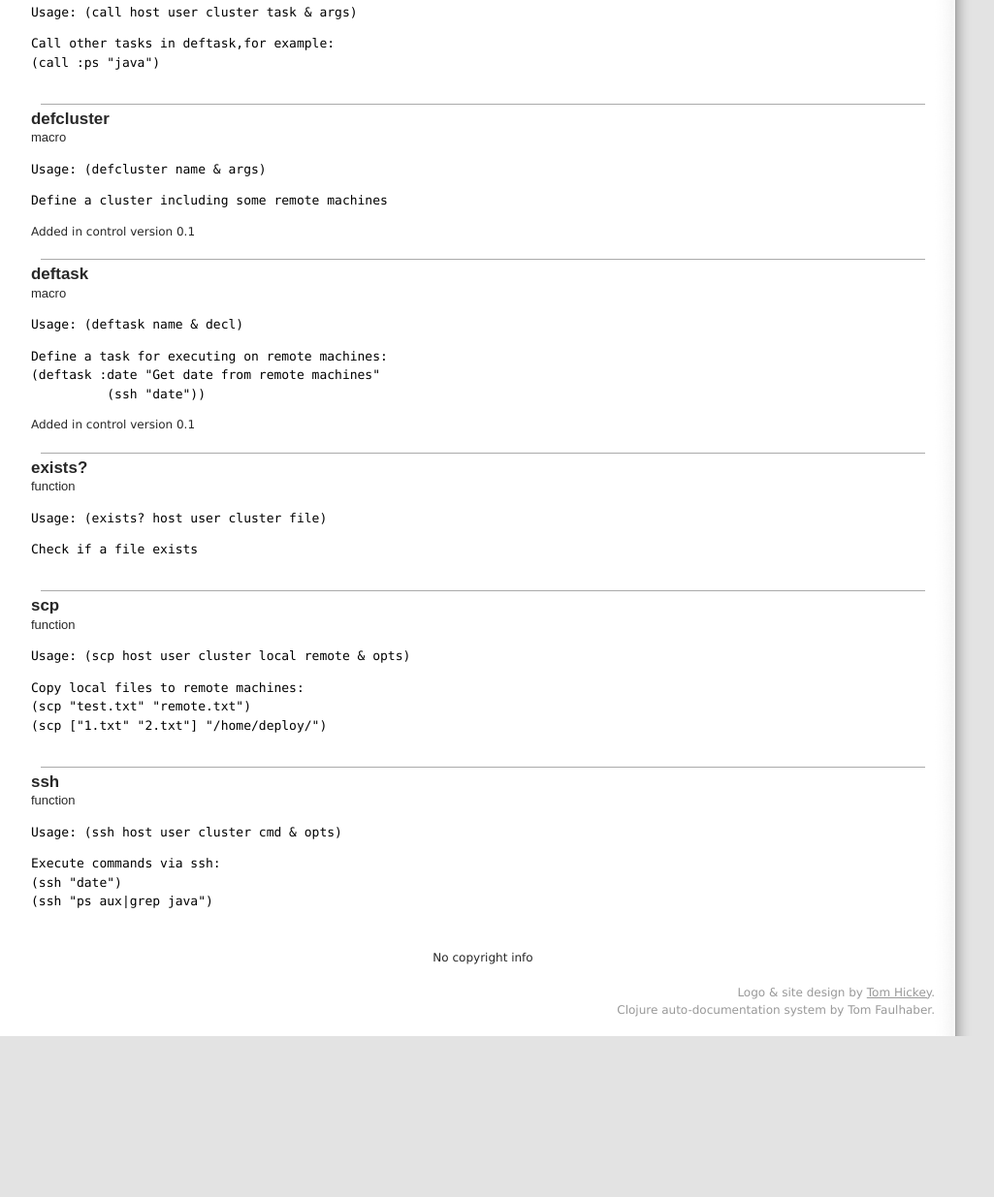
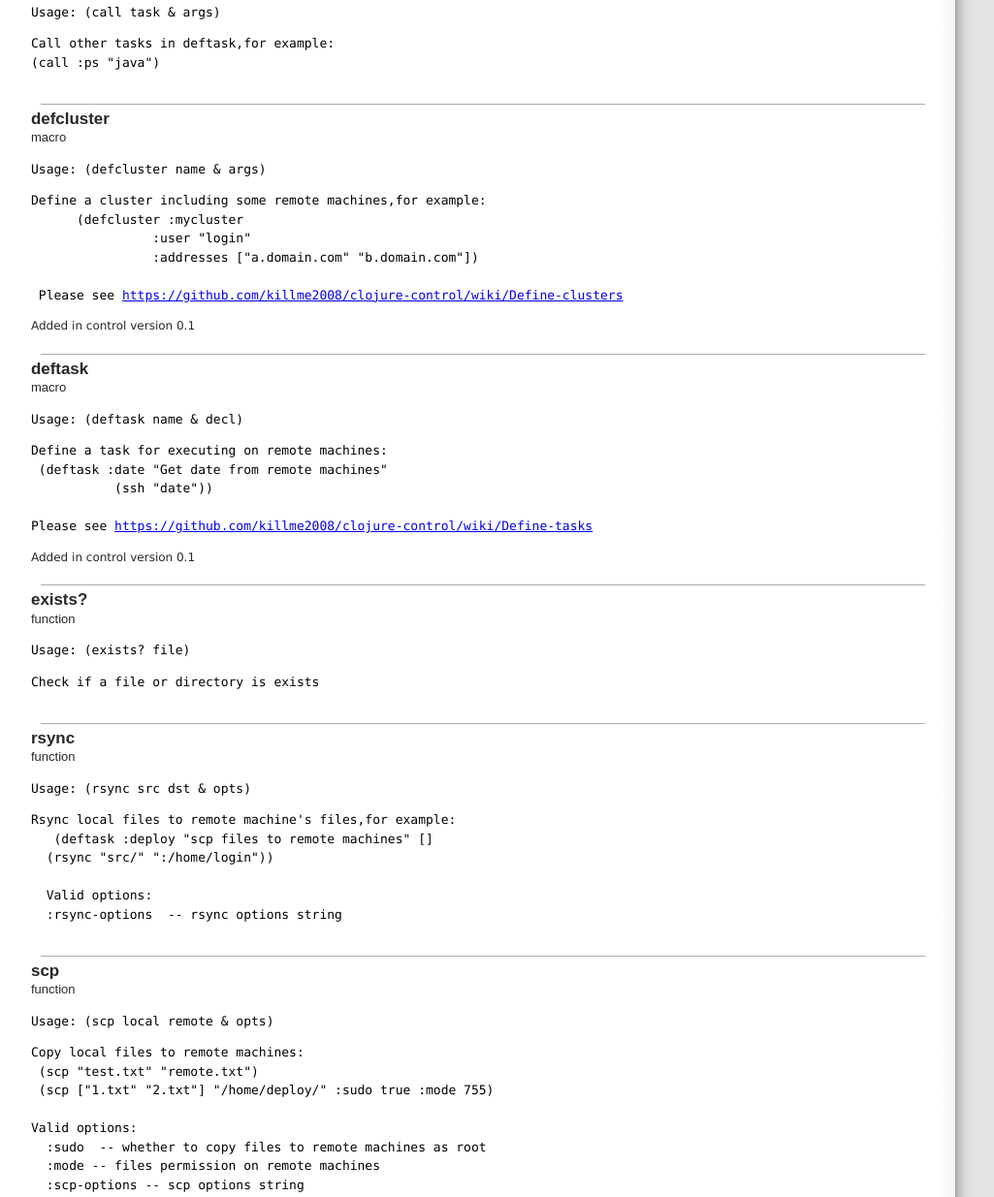
Before and after one commit to killme2008/clojure-control, a plain HTML site: page control.core-api.html in a window 1280 px wide. Shown: the part 344-1579 px from the top of the page at 97% size, without its empty margins (188-1213 px from the left). Before the commit the page ends 1413 px from the top, so only its background shows below. Drawn offline with Linux system fonts and the light colour scheme.

Commit message:
Document update

```diff
--- a/control.core-api.html
+++ b/control.core-api.html
@@ -60,6 +60,8 @@ namespace.
     </div><div style="margin-left: 1em;" class="toc-entry">
       <a href="#control.core/exists?">exists?</a>
     </div><div style="margin-left: 1em;" class="toc-entry">
+      <a href="#control.core/rsync">rsync</a>
+    </div><div style="margin-left: 1em;" class="toc-entry">
       <a href="#control.core/scp">scp</a>
     </div><div style="margin-left: 1em;" class="toc-entry">
       <a href="#control.core/ssh">ssh</a>
@@ -85,7 +87,7 @@ namespace.
   <hr />
   <h2 id="control.core/call">call</h2>
   <span id="var-type">function</span><br />
-  <pre id="var-usage">Usage: (call host user cluster task &amp; args)
+  <pre id="var-usage">Usage: (call task &amp; args)
 </pre>
   <pre id="var-docstr">Call other tasks in deftask,for example:
 (call :ps "java")</pre>
@@ -99,7 +101,13 @@ namespace.
   <span id="var-type">macro</span><br />
   <pre id="var-usage">Usage: (defcluster name &amp; args)
 </pre>
-  <pre id="var-docstr">Define a cluster including some remote machines</pre>
+  <pre id="var-docstr">Define a cluster including some remote machines,for example:
+      (defcluster :mycluster
+                :user "login"
+                :addresses ["a.domain.com" "b.domain.com"])
+
+ Please see <a href="https://github.com/killme2008/clojure-control/wiki/Define-clusters">https://github.com/killme2008/clojure-control/wiki/Define-clusters</a>
+</pre>
   <span class="var-added"><span id="content">Added in control version 0.1</span><br /></span>
 
 
@@ -111,8 +119,10 @@ namespace.
   <pre id="var-usage">Usage: (deftask name &amp; decl)
 </pre>
   <pre id="var-docstr">Define a task for executing on remote machines:
-(deftask :date "Get date from remote machines"
-          (ssh "date"))</pre>
+ (deftask :date "Get date from remote machines"
+           (ssh "date"))
+
+Please see <a href="https://github.com/killme2008/clojure-control/wiki/Define-tasks">https://github.com/killme2008/clojure-control/wiki/Define-tasks</a></pre>
   <span class="var-added"><span id="content">Added in control version 0.1</span><br /></span>
 
 
@@ -121,9 +131,26 @@ namespace.
   <hr />
   <h2 id="control.core/exists?">exists?</h2>
   <span id="var-type">function</span><br />
-  <pre id="var-usage">Usage: (exists? host user cluster file)
+  <pre id="var-usage">Usage: (exists? file)
 </pre>
-  <pre id="var-docstr">Check if a file exists</pre>
+  <pre id="var-docstr">Check if a file or directory is exists</pre>
+
+
+
+</div><div id="var-entry">
+  <br />
+  <hr />
+  <h2 id="control.core/rsync">rsync</h2>
+  <span id="var-type">function</span><br />
+  <pre id="var-usage">Usage: (rsync src dst &amp; opts)
+</pre>
+  <pre id="var-docstr">Rsync local files to remote machine's files,for example:
+   (deftask :deploy "scp files to remote machines" []
+  (rsync "src/" ":/home/login"))
+
+  Valid options:
+  :rsync-options  -- rsync options string
+</pre>
 
 
 
@@ -132,11 +159,16 @@ namespace.
   <hr />
   <h2 id="control.core/scp">scp</h2>
   <span id="var-type">function</span><br />
-  <pre id="var-usage">Usage: (scp host user cluster local remote &amp; opts)
+  <pre id="var-usage">Usage: (scp local remote &amp; opts)
 </pre>
   <pre id="var-docstr">Copy local files to remote machines:
-(scp "test.txt" "remote.txt")
-(scp ["1.txt" "2.txt"] "/home/deploy/")</pre>
+ (scp "test.txt" "remote.txt")
+ (scp ["1.txt" "2.txt"] "/home/deploy/" :sudo true :mode 755)
+
+Valid options:
+  :sudo  -- whether to copy files to remote machines as root
+  :mode -- files permission on remote machines
+  :scp-options -- scp options string</pre>
 
 
 
@@ -145,11 +177,16 @@ namespace.
   <hr />
   <h2 id="control.core/ssh">ssh</h2>
   <span id="var-type">function</span><br />
-  <pre id="var-usage">Usage: (ssh host user cluster cmd &amp; opts)
+  <pre id="var-usage">Usage: (ssh cmd &amp; opts)
 </pre>
   <pre id="var-docstr">Execute commands via ssh:
 (ssh "date")
-(ssh "ps aux|grep java")</pre>
+(ssh "ps aux|grep java")
+(ssh "sudo apt-get update" :sudo true)
+
+Valid options:
+:sudo   whether to run commands as root,default is false
+:ssh-options  -- ssh options string</pre>
 
 
 
```
Also changed, not shown: api-index.html (+6 -5 lines), control.commands-api.html (+2 -1 lines), index.html (+3 -2 lines), 1 other file.
